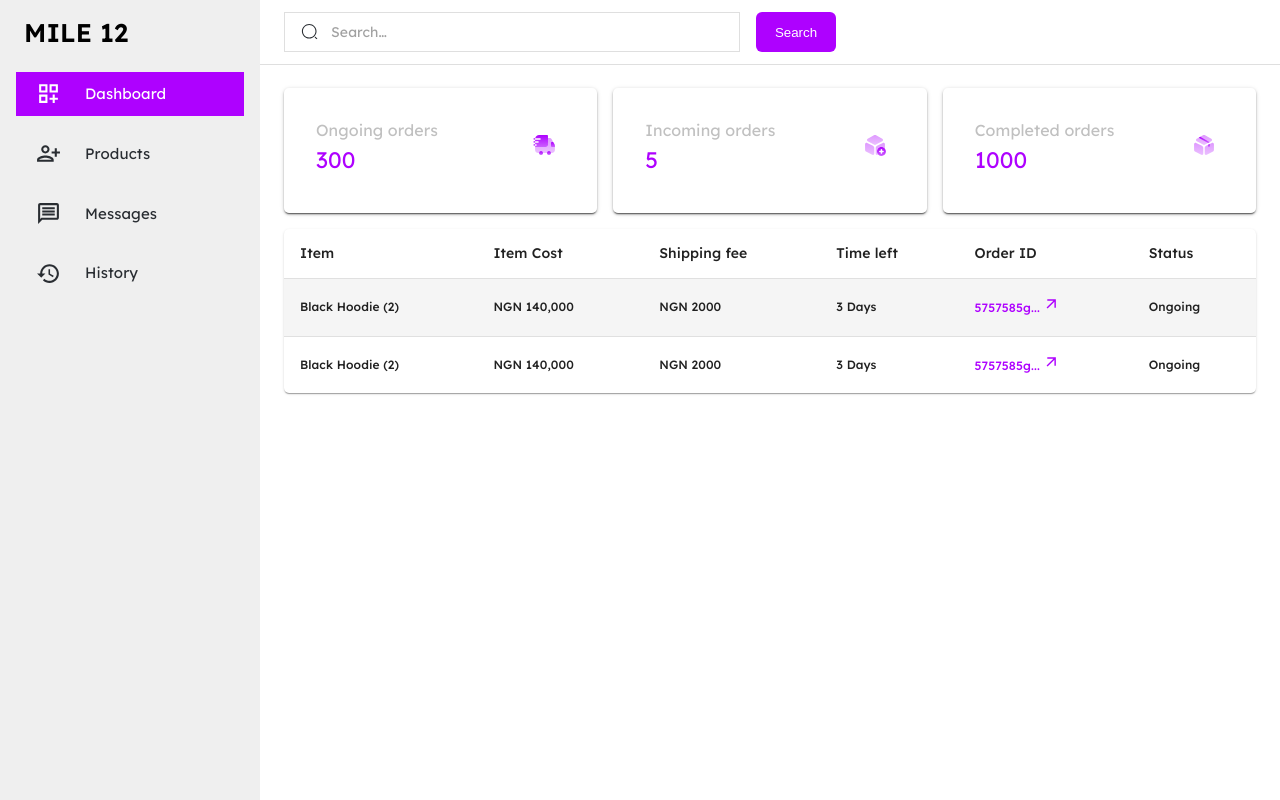
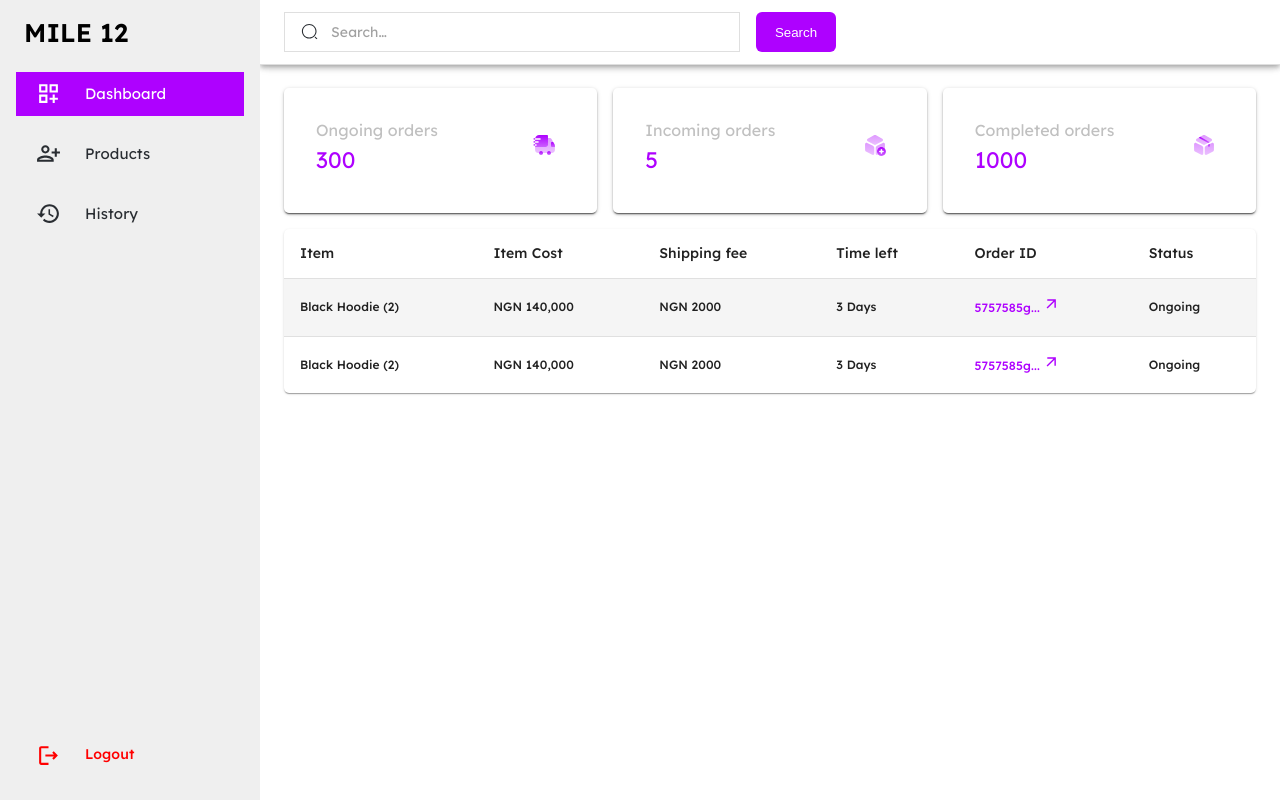
Before and after one commit to isiakaabd/mile12, a React (Create React App) app: page /admin in a window 1280 px wide. Built offline with nearby package versions, Linux system fonts and the light colour scheme; no server answers; sample sign-in values are in the browser's storage.

Commit message:
added admin functionality

```diff
--- a/src/components/AdminHeader.jsx
+++ b/src/components/AdminHeader.jsx
@@ -67,7 +67,6 @@ const AdminHeader = () => {
   return (
     <AppBar
       position="fixed"
-      elevation={0.5}
       sx={{
         width: {
           md: `calc(100% - ${mlDrawerWidth}px)`,
--- a/src/components/CartItems.jsx
+++ b/src/components/CartItems.jsx
@@ -7,27 +7,15 @@ import {
   CardMedia,
   Grid,
   Rating,
-  Skeleton,
   Typography,
 } from "@mui/material";
-import { useEffect } from "react";
 import { useDispatch, useSelector } from "react-redux";
 import { Link, useNavigate } from "react-router-dom";
 import { addToCart } from "redux/reducers/cartReducer";
-import { useLazyGetProductsQuery } from "redux/slices/productSlice";
-import Error from "./Error";
 
-const CartItems = ({ cat }) => {
-  const [getProducts, { data: products, isFetching, isLoading, isError }] =
-    useLazyGetProductsQuery();
-  useEffect(() => {
-    getProducts({
-      category: cat,
-    });
-    //eslint-disable-next-line
-  }, [cat]);
-  if (isLoading || isFetching) return <Skeleton />;
-  if (isError) return <Error />;
+import { getImage } from "helpers";
+
+const CartItems = ({ products }) => {
   return (
     <>
       {products?.length > 0 ? (
@@ -39,8 +27,9 @@ const CartItems = ({ cat }) => {
             sm: "repeat(auto-fill, minmax(25rem, 1fr))",
             xs: "repeat(2,1fr)",
           }}
+          gap={2}
         >
-          {products?.map((item, index) => (
+          {products?.map((item) => (
             <CartItem key={item.id} item={item} />
           ))}
         </Grid>
@@ -60,8 +49,10 @@ const CartItem = ({ item }) => {
   const dispatch = useDispatch();
   const navigate = useNavigate();
   const { admin } = useSelector((state) => state.auth);
+  const image = JSON.parse(images);
+
   return (
-    <Grid item sx={{ px: 1, py: 2 }}>
+    <Grid item>
       <Card sx={{ width: "100%" }}>
         <CardActionArea component={Link} to={`/products/${slug} `}>
           <CardMedia
@@ -69,13 +60,14 @@ const CartItem = ({ item }) => {
             sx={{ height: "20rem", width: "100%" }}
             // src={rice}
             alt={name}
-            image={images[0]}
+            image={getImage(image[0])}
             title={name}
           />
           <CardContent>
             <Typography color="secondary">{name}</Typography>
             <Rating name={name} precision={0.5} defaultValue={4} max={5} />
             <Typography color="secondary">
+              {" "}
               NGN {price.toLocaleString()}
             </Typography>
           </CardContent>
--- a/src/components/Categories.jsx
+++ b/src/components/Categories.jsx
@@ -11,7 +11,7 @@ const Categories = ({ categories, setCat }) => {
   const { admin } = useSelector((state) => state.auth);
 
   return (
-    <Grid item container flexDirection="column" gap={1} mt={2}>
+    <Grid item container flexDirection="column" gap={1} my={2}>
       <Typography variant="h3" gutterBottom sx={{ color: "#1E1E1E" }}>
         Categories
       </Typography>
@@ -19,8 +19,10 @@ const Categories = ({ categories, setCat }) => {
         item
         container
         alignItems={"center"}
+        rowGap={2}
         justifyContent={"space-between"}
-        flexWrap={"nowrap"}
+        flexDirection={{ md: "row", xs: "column" }}
+        flexWrap={{ md: "nowrap", xs: "wrap" }}
       >
         <Grid item container gap={1}>
           {categories?.map((item, index) => (
@@ -46,11 +48,13 @@ const Categories = ({ categories, setCat }) => {
           ))}
         </Grid>
         {admin && (
-          <Grid item container justifyContent={"flex-end"}>
+          <Grid item container justifyContent={{ md: "flex-end", xs: "start" }}>
             <Button
               variant="contained"
               component={Link}
               to="/product/add"
+              disableElevation
+              sx={{ px: 2, py: 1 }}
               startIcon={<AddOutlined />}
             >
               Add New Item
--- a/src/components/Drawer.jsx
+++ b/src/components/Drawer.jsx
@@ -12,10 +12,11 @@ import {
   DashboardCustomizeOutlined,
   PersonAddAlt1Outlined,
   HistoryOutlined,
-  MessageOutlined,
+  LogoutOutlined,
 } from "@mui/icons-material";
 import { useLayoutEffect, useState } from "react";
 import { Link, useLocation, useNavigate } from "react-router-dom";
+import { toast } from "react-toastify";
 const Drawers = () => {
   const navigate = useNavigate();
   const [id, setId] = useState(0);
@@ -36,14 +37,14 @@ const Drawers = () => {
       icon: PersonAddAlt1Outlined,
     },
 
+    // {
+    //   id: 2,
+    //   name: "Messages",
+    //   link: "/messages",
+    //   icon: MessageOutlined,
+    // },
     {
       id: 2,
-      name: "Messages",
-      link: "/messages",
-      icon: MessageOutlined,
-    },
-    {
-      id: 3,
       name: "History",
       link: "/history",
       icon: HistoryOutlined,
@@ -64,7 +65,11 @@ const Drawers = () => {
 
   const xsDrawerWidth = 60;
   const purple = "AE01FF";
-
+  const handleLogout = () => {
+    localStorage.clear();
+    toast.success("Logout Successful");
+    setTimeout(() => navigate("/auth"), 2000);
+  };
   return (
     <Drawer
       sx={{
@@ -169,6 +174,67 @@ const Drawers = () => {
             </ListItemButton>
           </ListItem>
         ))}
+        <ListItem
+          disablePadding
+          sx={{
+            mt: "auto",
+            mb: 2,
+            "&:hover, & .Mui-selected": {
+              backgroundColor: "#f00",
+              color: "#fff",
+            },
+            display: "block",
+            color: "#f00",
+          }}
+        >
+          <ListItemButton
+            sx={{
+              "& .MuiListItemButton": {
+                color: "inherit",
+                "&:hover": {
+                  color: "#f00",
+                },
+                "& .Mui-selected": {
+                  backgroundColor: "#f00",
+                  color: "#fff",
+                },
+              },
+              // minHeight: 48,
+              // justifyContent: open ? "initial" : "center",
+              px: { xs: 2, sm: 2.5 },
+              "&.Mui-selected": {
+                color: "#fff",
+                backgroundColor: "#f00",
+              },
+            }}
+            onClick={handleLogout}
+          >
+            <ListItemIcon
+              sx={{
+                minWidth: 0,
+                color: "inherit",
+
+                "&:hover": {
+                  color: "#f00",
+                },
+                mr: { xs: 0, sm: 3 },
+                justifyContent: "center",
+              }}
+            >
+              <LogoutOutlined
+                sx={{
+                  fontSize: "2.5rem",
+                  // "&:hover": { color: "#fff" },
+                  color: "inherit",
+                }}
+              />
+            </ListItemIcon>
+            <ListItemText
+              primary="Logout"
+              sx={{ display: { xs: "none", sm: "block" } }}
+            />
+          </ListItemButton>
+        </ListItem>
       </List>
     </Drawer>
   );
--- a/src/helpers/index.jsx
+++ b/src/helpers/index.jsx
@@ -16,8 +16,12 @@ export const getAgo = (date) => {
 const token = process.env.REACT_APP_IMAGE_TOKEN;
 export const link = process.env.REACT_APP_IMAGE_URL;
 export const suffix = `?alt=media&token=${token}`;
+
 export const getImage = (url) => {
-  return url ? `${link}${encodeURIComponent(url)}${suffix}` : null;
+  return `https://firebasestorage.googleapis.com/v0/b/mile-12-fdf33.appspot.com/o/${encodeURIComponent(
+    url
+  )}?alt=media&token=ed5ea058-86e6-4377-9c35-0a771cfa75e3`;
+  // url ? `${link}${encodeURIComponent(url)}${suffix}` : null;
 };
 
 export const getTimeMoment = (startDate) => {
--- a/src/pages/Home.jsx
+++ b/src/pages/Home.jsx
@@ -1,17 +1,32 @@
-import { Grid, Skeleton } from "@mui/material";
+import { Grid } from "@mui/material";
 import { CartItems, Categories, Error } from "components";
-import { useState } from "react";
-import { useGetCategoriesQuery } from "redux/slices/productSlice";
+import { useEffect, useState } from "react";
+import {
+  useGetCategoriesQuery,
+  useLazyGetProductsQuery,
+} from "redux/slices/productSlice";
+import { CartItemsSkeleton, CategoriesSkeleton } from "./admin/Products";
 
 const Home = () => {
   const { data: categories, isLoading, isError } = useGetCategoriesQuery();
   const [cat, setCat] = useState("");
-  if (isLoading) return <Skeleton />;
-  if (isError) return <Error />;
+  const [getProducts, { data: products, isLoading: load, isError: isErr }] =
+    useLazyGetProductsQuery();
+  useEffect(() => {
+    getProducts({
+      category: cat,
+    });
+    //eslint-disable-next-line
+  }, [cat]);
+  if (isErr || isError) return <Error />;
   return (
     <Grid item container>
-      <Categories setCat={setCat} categories={categories} />
-      <CartItems cat={cat} />
+      {isLoading ? (
+        <CategoriesSkeleton />
+      ) : (
+        <Categories setCat={setCat} categories={categories} />
+      )}
+      {load ? <CartItemsSkeleton /> : <CartItems products={products} />}
     </Grid>
   );
 };
--- a/src/pages/Item.jsx
+++ b/src/pages/Item.jsx
@@ -8,19 +8,22 @@ import {
   Typography,
 } from "@mui/material";
 import { Error } from "components";
+import { getImage } from "helpers";
 import { useState } from "react";
 import { useParams } from "react-router-dom";
 import { useGetProductQuery } from "redux/slices/productSlice";
 
 const Item = () => {
   //   const theme = useTheme();
+  const [number] = useState(20); //setnumber
   const { id } = useParams();
-  const [number] = useState(20); //setnumber
   const [active, setactive] = useState(0);
   const { data: product, isLoading, isError } = useGetProductQuery(id);
+
   if (isLoading) return <Skeleton />;
   if (isError) return <Error />;
-  const { name, images, desc, price } = product;
+  const { name, desc, price, images } = product;
+  const imagesArray = JSON.parse(images);
   return (
     <Grid
       item
@@ -31,9 +34,17 @@ const Item = () => {
     >
       <Grid item flex={1}>
         <Grid item container gap={2} sx={{ p: 2 }}>
-          <Grid item sx={{ border: "1rem solid #F6F6F6" }}>
+          <Grid
+            item
+            sx={{
+              border: "1rem solid #F6F6F6",
+              width: "40rem",
+              height: "30rem",
+            }}
+          >
             <Avatar
-              src={images[0]}
+              src={getImage(imagesArray[active])}
+              variant="square"
               sx={{ width: "100%", height: "100%", maxHeight: "100%" }}
             />
           </Grid>
@@ -46,7 +57,7 @@ const Item = () => {
               xs: "repeat(auto-fill, minmax(5rem, 1fr))",
             }}
           >
-            {JSON.parse(images)?.map((item, idx) => (
+            {imagesArray?.map((item, idx) => (
               <Grid
                 key={idx}
                 item
@@ -59,7 +70,7 @@ const Item = () => {
               >
                 <Avatar
                   variant="square"
-                  src={item}
+                  src={getImage(item)}
                   sx={{ cursor: "pointer", transition: "border 1ms linear" }}
                   onClick={() => setactive(idx)}
                 />
--- a/src/pages/admin/History.jsx
+++ b/src/pages/admin/History.jsx
@@ -8,16 +8,38 @@ import {
   ListItemText,
   Typography,
 } from "@mui/material";
-import { rice } from "assets/images";
-import React from "react";
+import { Categories, Error } from "components";
+import { useEffect, useState } from "react";
 // import { useSelector } from "react-redux";
 import { Link } from "react-router-dom";
+import {
+  useGetCategoriesQuery,
+  useLazyGetProductsQuery,
+} from "redux/slices/productSlice";
+import { CartItemsSkeleton, CategoriesSkeleton } from "./Products";
+import { getDate, getImage } from "helpers";
 
 const History = () => {
-  // const carts = useSelector((state) => state.carts.carts);
-
+  const { data: categories, isLoading, isError } = useGetCategoriesQuery();
+  const [cat, setCat] = useState("tubers");
+  const [getProducts, { data: products, isLoading: load, isError: isErr }] =
+    useLazyGetProductsQuery();
+  useEffect(() => {
+    getProducts({
+      category: cat,
+      date_direction: "newer",
+    });
+    //eslint-disable-next-line
+  }, [cat]);
+  if (isErr || isError) return <Error />;
   return (
-    <Grid item container gap={2} flexWrap={{ md: "nowrap" }}>
+    <Grid item container gap={2}>
+      {isLoading ? (
+        <CategoriesSkeleton />
+      ) : (
+        <Categories setCat={setCat} categories={categories} />
+      )}
+      {!load ? (
         <Grid item xs={12}>
           <List
             sx={{
@@ -25,24 +47,24 @@ const History = () => {
             }}
             dense
           >
-          {Array(10)
-            .fill({ id: 1 })
-            .map((cart, index) => (
+            {products?.map((cart, index) => (
               <Order key={index} cart={cart} />
             ))}
           </List>
         </Grid>
+      ) : (
+        <CartItemsSkeleton />
+      )}
     </Grid>
   );
 };
 
 export default History;
 const Order = ({ cart }) => {
-  const {
-    //  totalPrice, price, name, rating,
-    id,
-  } = cart;
+  const { createdAt, price, images, name, slug } = cart;
+
   // const theme = useTheme();
+  const image = JSON.parse(images);
 
   return (
     <ListItemButton
@@ -50,7 +72,7 @@ const Order = ({ cart }) => {
       disableRipple
       disableTouchRipple
       component={Link}
-      to={`/my-orders/${id}`}
+      to={`/history/${slug}`}
       sx={{ background: "#EFEFEF", borderRadius: ".6rem", mb: 2 }}
     >
       <ListItem
@@ -65,13 +87,14 @@ const Order = ({ cart }) => {
           },
         }}
       >
-        <ListItemAvatar sx={{ height: "100%", mr: 2 }}>
+        <ListItemAvatar sx={{ maxHeight: "100%", height: "7rem", mr: 2 }}>
           <Avatar
-            src={rice}
+            src={getImage(image[0])}
             variant="square"
             sx={{
               minWidth: { md: "9rem", sm: "8rem", xs: "6rem" },
               height: "100%",
+              objectFit: "contain",
             }}
           />
         </ListItemAvatar>
@@ -88,7 +111,7 @@ const Order = ({ cart }) => {
                   fontSize: { md: "2rem", xs: "1.4rem", sm: "1.6rem" },
                 }}
               >
-                Mama Gold 50kg Rice
+                {name}
               </Typography>
               <Typography
                 variant="span"
@@ -98,7 +121,7 @@ const Order = ({ cart }) => {
                   fontSize: { md: "2rem", xs: "1.4rem", sm: "1.6rem" },
                 }}
               >
-                NGN70,000
+                NGN {price.toLocaleString()}
               </Typography>
             </Grid>
           }
@@ -112,7 +135,7 @@ const Order = ({ cart }) => {
                   fontSize: { md: "2rem", xs: "1.4rem", sm: "1.6rem" },
                 }}
               >
-                On 07-02-2023
+                {getDate(createdAt)}
               </Typography>
             </Grid>
           }
--- a/src/pages/admin/Order.jsx
+++ b/src/pages/admin/Order.jsx
@@ -1,7 +1,16 @@
-import { Button, Grid, Typography } from "@mui/material";
+import { Button, Grid, Skeleton, Typography } from "@mui/material";
 import { Backbutton } from "./components";
+import { useParams } from "react-router-dom";
+import { useGetProductQuery } from "redux/slices/productSlice";
+import { Error } from "components";
 
 const Order = () => {
+  const { id } = useParams();
+  const { data: product, isLoading, isError } = useGetProductQuery(id);
+  console.log(product);
+  if (isLoading) return <Skeleton />;
+  if (isError) return <Error />;
+  const { name, category, price } = product;
   return (
     <Grid item container gap={2} flexDirection={"column"}>
       <Grid item>
@@ -34,25 +43,30 @@ const Order = () => {
             <Typography variant="body2" sx={{ color: "#979797" }}>
               Sender
             </Typography>
-            <Typography variant="body2">George Fernandez</Typography>
+            <Typography variant="body2">{name}</Typography>
           </Grid>
           <Grid item container flexDirection={"column"}>
             <Typography variant="body2" sx={{ color: "#979797" }}>
               Category
             </Typography>
-            <Typography variant="body2">Clothing & Wears</Typography>
+            <Typography variant="body2">{category}</Typography>
           </Grid>
           <Grid item container flexDirection={"column"}>
             <Typography variant="body2" sx={{ color: "#979797" }}>
               Delivery Fee
             </Typography>
-            <Typography variant="body2">NGN 2000</Typography>
+            <Typography variant="body2">
+              {" "}
+              NGN {price.toLocaleString()}
+            </Typography>
           </Grid>
           <Grid item container flexDirection={"column"}>
             <Typography variant="body2" sx={{ color: "#979797" }}>
               Item Value
             </Typography>
-            <Typography variant="body2">NGN 70,000</Typography>
+            <Typography variant="body2">
+              NGN {price.toLocaleString()}
+            </Typography>
           </Grid>
         </Grid>
       </Grid>
--- a/src/pages/admin/Products.jsx
+++ b/src/pages/admin/Products.jsx
@@ -1,13 +1,23 @@
 import { Grid, Skeleton } from "@mui/material";
 import { CartItems, Categories, Error } from "components";
-import { useState } from "react";
-import { useGetCategoriesQuery } from "redux/slices/productSlice";
+import { useEffect, useState } from "react";
+import {
+  useGetCategoriesQuery,
+  useLazyGetProductsQuery,
+} from "redux/slices/productSlice";
 
 const Products = () => {
   const { data: categories, isLoading, isError } = useGetCategoriesQuery();
-  const [cat, setCat] = useState("");
-
-  if (isError) return <Error />;
+  const [cat, setCat] = useState("tubers");
+  const [getProducts, { data: products, isLoading: load, isError: isErr }] =
+    useLazyGetProductsQuery();
+  useEffect(() => {
+    getProducts({
+      category: cat,
+    });
+    //eslint-disable-next-line
+  }, [cat]);
+  if (isErr || isError) return <Error />;
   return (
     <Grid item container>
       {isLoading ? (
@@ -15,13 +25,13 @@ const Products = () => {
       ) : (
         <Categories setCat={setCat} categories={categories} />
       )}
-      {isLoading ? <CartItemsSkeleton /> : <CartItems cat={cat} />}
+      {load ? <CartItemsSkeleton /> : <CartItems products={products} />}
     </Grid>
   );
 };
 
 export default Products;
-const CategoriesSkeleton = () => {
+export const CategoriesSkeleton = () => {
   return (
     <Grid item container gap={2}>
       <Skeleton variant="text" width="6rem" height="2rem" />
@@ -43,7 +53,7 @@ const CategoriesSkeleton = () => {
     </Grid>
   );
 };
-const CartItemsSkeleton = () => {
+export const CartItemsSkeleton = () => {
   return (
     <Grid
       item
--- a/src/redux/slices/productSlice.js
+++ b/src/redux/slices/productSlice.js
@@ -4,8 +4,10 @@ import { api } from ".";
 export const productSlice = api.injectEndpoints({
   endpoints: (builder) => ({
     getProducts: builder.query({
-      query: ({ category }) => ({
-        url: `/product${category ? `?category=${category} ` : ""}`,
+      query: ({ category, date_direction }) => ({
+        url: `/product/?${category ? `&category=${category}` : ""}${
+          date_direction ? `&date_direction=${date_direction}` : ""
+        }`,
       }),
       invalidatesTags: ["product"],
       transformResponse: (response) => response.body.products,
--- a/src/routes/AdminRoutes.jsx
+++ b/src/routes/AdminRoutes.jsx
@@ -23,7 +23,7 @@ const AdminRoutes = () => {
         <Route path="product/edit" element={<EditProduct />} />
         <Route path="messages" element={<Messages />} />
         <Route path="history" element={<History />} />
-        <Route path="admin/order/:id" element={<Order />} />
+        <Route path="history/:id" element={<Order />} />
 
         <Route path="admin" index element={<AdminDashboard />} />
       </Route>
```
Lines whose indentation alone changed are shown as unchanged.
